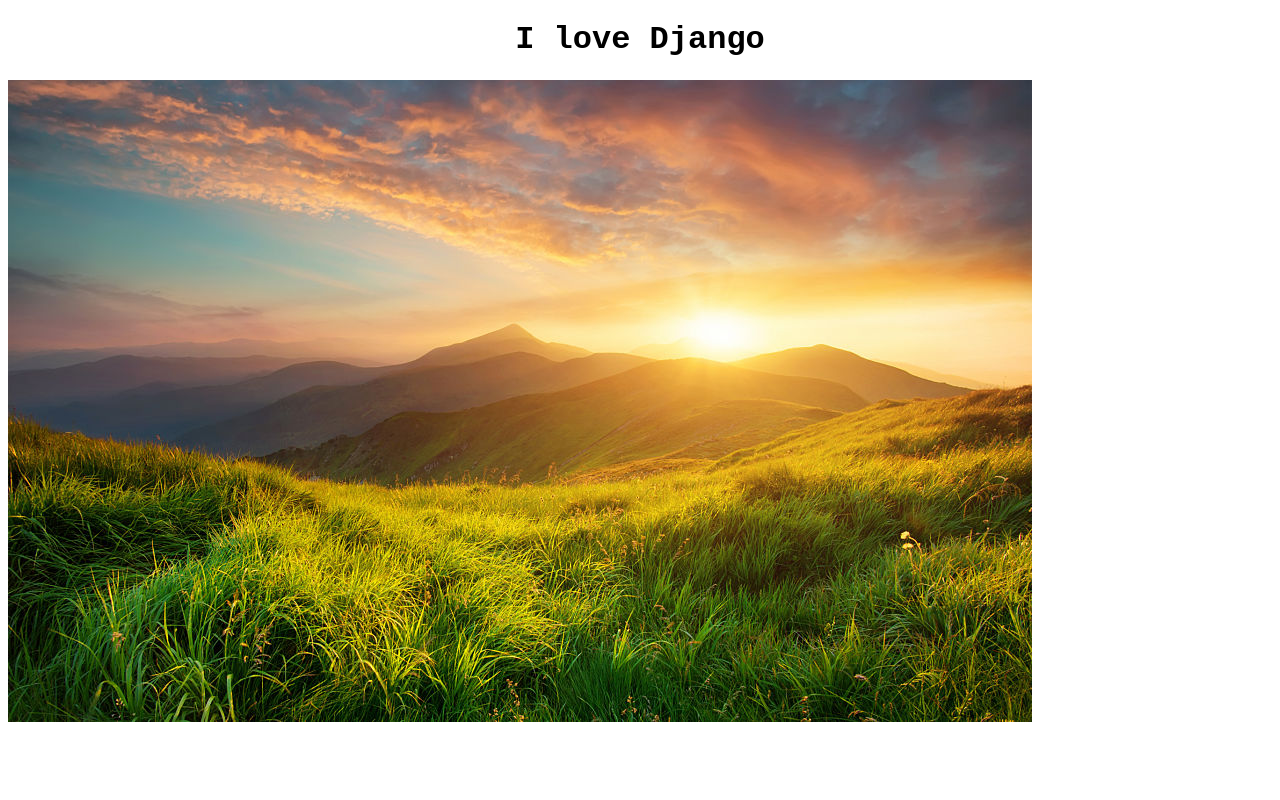
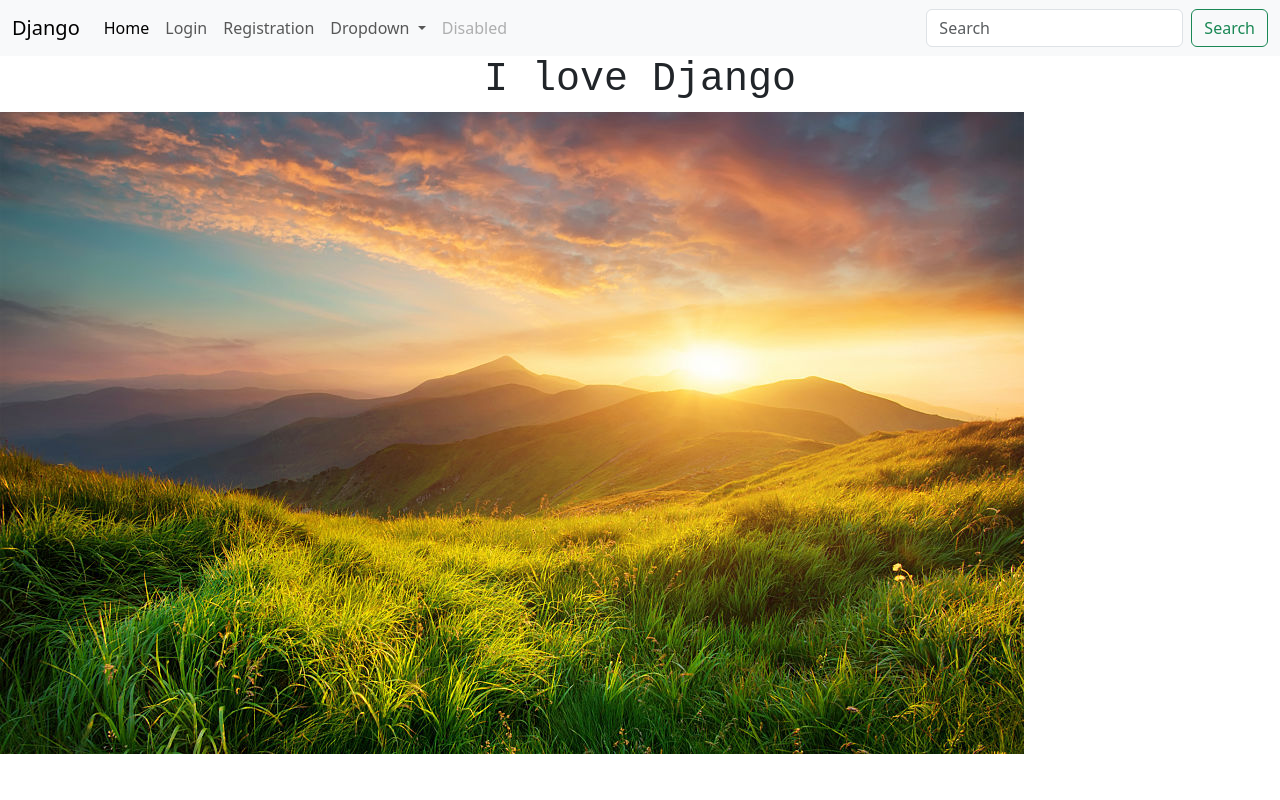
Before and after one commit to bayezid0075/django-blog-crud, a Django app: page / in a window 1280 px wide. Run offline with Django 5.2, Linux system fonts and the light colour scheme.

Commit message:
dj tample url tag

```diff
--- /dev/null
+++ b/author/static/abc/css/style.css
@@ -0,0 +1,5 @@
+body {
+  background: #f5f5f5;
+  text-align: center;
+  color: red;
+}
--- a/author/templates/abc/login.html
+++ b/author/templates/abc/login.html
@@ -1,8 +1,10 @@
+{%load static%}
 <!DOCTYPE html>
 <html lang="en">
   <head>
     <meta charset="UTF-8" />
     <meta name="viewport" content="width=device-width, initial-scale=1.0" />
+
     <link
       href="https://cdn.jsdelivr.net/npm/bootstrap@5.3.3/dist/css/bootstrap.min.css"
       rel="stylesheet"
@@ -14,10 +16,12 @@
       integrity="sha384-YvpcrYf0tY3lHB60NNkmXc5s9fDVZLESaAA55NDzOxhy9GkcIdslK1eN7N6jIeHz"
       crossorigin="anonymous"
     ></script>
-    <title>Document</title>
+    <link rel="stylesheet" href="{%static 'abc/css/style.css'%}" />
+    <title>login</title>
   </head>
   <body>
     <h1 class="text-center">login</h1>
+    <img src="{%static 'abc/img/image.png'%}" alt="" width="100" />
     <table class="container table table-striped">
       <tr>
         <th>ID</th>
--- a/author/urls.py
+++ b/author/urls.py
@@ -1,6 +1,6 @@
 from django.urls import path
 from . import views
 urlpatterns =[
-    path("reg/", views.reg),
-    path("login/", views.login)
+    path("reg/", views.reg, name='registration'),
+    path("login/", views.login, name='login')
 ]
--- a/blog_project/settings.py
+++ b/blog_project/settings.py
@@ -120,6 +120,7 @@ USE_TZ = True
 STATIC_URL = 'static/'
 STATICFILES_DIRS =[
     BASE_DIR/ "blog_project/static/",
+    BASE_DIR/ "author/static/",
 ]
 
 # Default primary key field type
--- a/templates/index.html
+++ b/templates/index.html
@@ -1,13 +1,87 @@
 {%load static%}
-
 <!DOCTYPE html>
 <html lang="en">
   <head>
     <meta charset="UTF-8" />
     <meta name="viewport" content="width=device-width, initial-scale=1.0" />
     <title>Home page</title>
+    <link
+      href="https://cdn.jsdelivr.net/npm/bootstrap@5.3.3/dist/css/bootstrap.min.css"
+      rel="stylesheet"
+      integrity="sha384-QWTKZyjpPEjISv5WaRU9OFeRpok6YctnYmDr5pNlyT2bRjXh0JMhjY6hW+ALEwIH"
+      crossorigin="anonymous"
+    />
+    <script
+      src="https://cdn.jsdelivr.net/npm/bootstrap@5.3.3/dist/js/bootstrap.bundle.min.js"
+      integrity="sha384-YvpcrYf0tY3lHB60NNkmXc5s9fDVZLESaAA55NDzOxhy9GkcIdslK1eN7N6jIeHz"
+      crossorigin="anonymous"
+    ></script>
   </head>
   <body>
+    <nav class="navbar navbar-expand-lg bg-body-tertiary">
+      <div class="container-fluid">
+        <a class="navbar-brand" href="/">Django</a>
+        <button
+          class="navbar-toggler"
+          type="button"
+          data-bs-toggle="collapse"
+          data-bs-target="#navbarSupportedContent"
+          aria-controls="navbarSupportedContent"
+          aria-expanded="false"
+          aria-label="Toggle navigation"
+        >
+          <span class="navbar-toggler-icon"></span>
+        </button>
+        <div class="collapse navbar-collapse" id="navbarSupportedContent">
+          <ul class="navbar-nav me-auto mb-2 mb-lg-0">
+            <li class="nav-item">
+              <a class="nav-link active" aria-current="page" href="#">Home</a>
+            </li>
+            <li class="nav-item">
+              <a class="nav-link" href="{%url 'login' %}">Login</a>
+            </li>
+            <li class="nav-item">
+              <a class="nav-link" href="{%url 'registration'%}">
+                Registration</a
+              >
+            </li>
+            <li class="nav-item dropdown">
+              <a
+                class="nav-link dropdown-toggle"
+                href="#"
+                role="button"
+                data-bs-toggle="dropdown"
+                aria-expanded="false"
+              >
+                Dropdown
+              </a>
+              <ul class="dropdown-menu">
+                <li><a class="dropdown-item" href="#">Action</a></li>
+                <li><a class="dropdown-item" href="#">Another action</a></li>
+                <li><hr class="dropdown-divider" /></li>
+                <li>
+                  <a class="dropdown-item" href="#">Something else here</a>
+                </li>
+              </ul>
+            </li>
+            <li class="nav-item">
+              <a class="nav-link disabled">Disabled</a>
+            </li>
+          </ul>
+          <form class="d-flex" role="search">
+            <input
+              class="form-control me-2"
+              type="search"
+              placeholder="Search"
+              aria-label="Search"
+            />
+            <button class="btn btn-outline-success" type="submit">
+              Search
+            </button>
+          </form>
+        </div>
+      </div>
+    </nav>
     <h1
       style="text-align: center; font-family: 'Courier New', Courier, monospace"
     >
```
Also changed, not shown: author/static/abc/img/image.png (added), author/static/abc/img/login.png (added).
